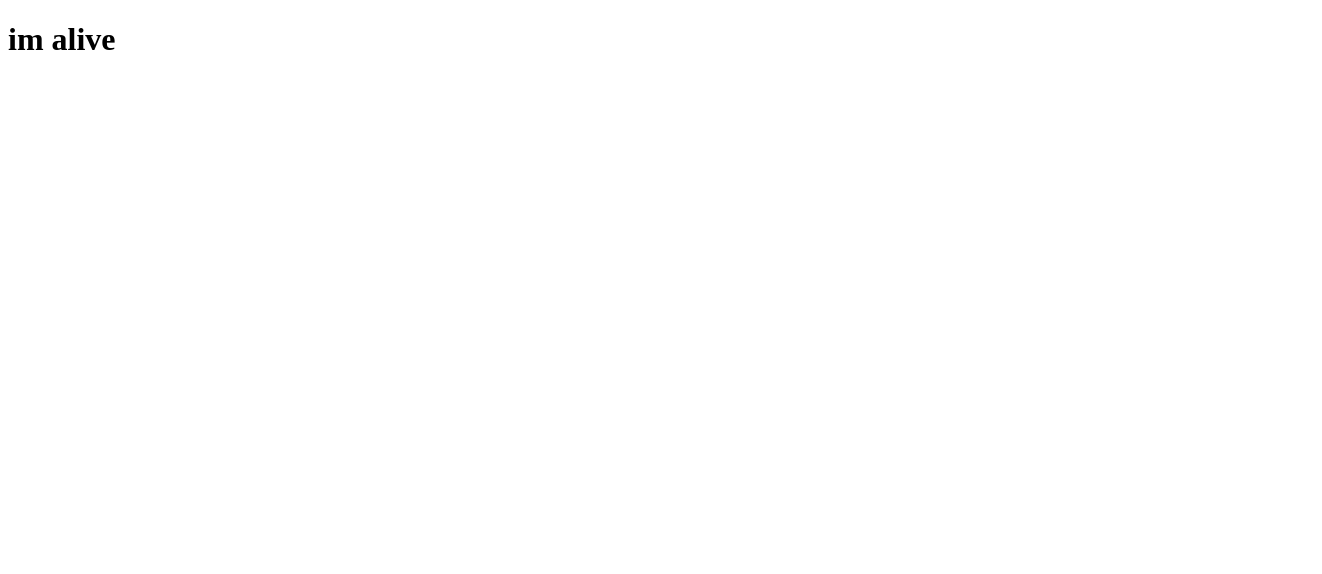
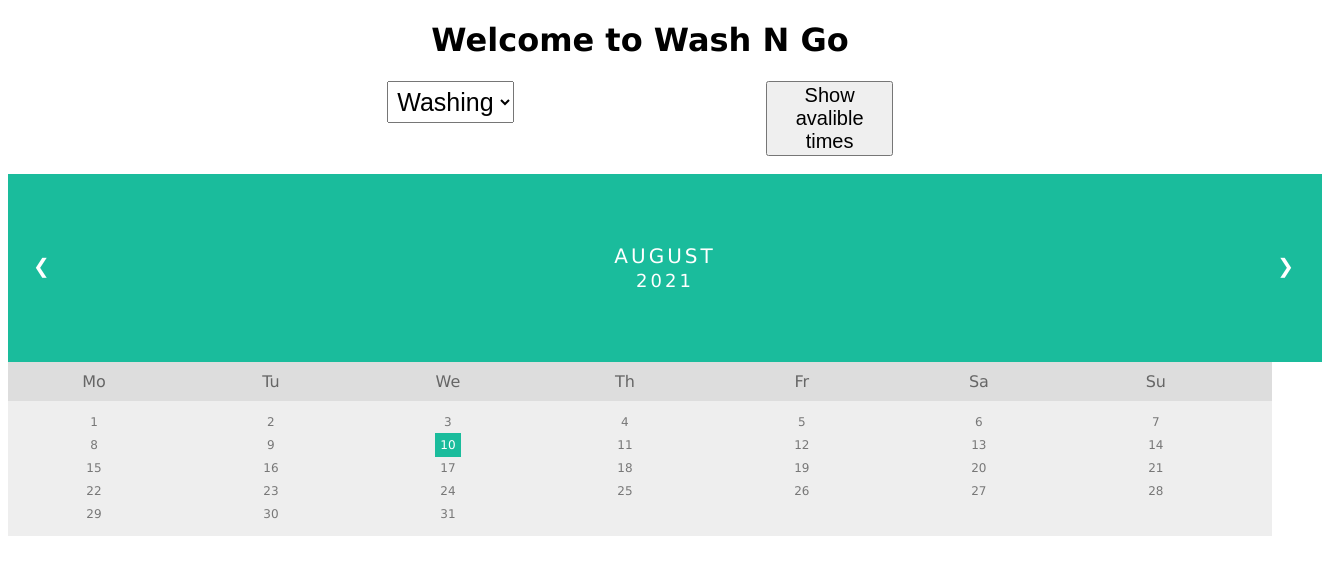
Before and after one commit to JohanK01/Wash-N-Go, a website: page public/html/app.html in a window 1280 px wide. Shown: the whole page, 1322 px wide, since content can reach past the window. Drawn offline with Linux system fonts and the light colour scheme.

Commit message:
added a calendar and a button

```diff
--- a/public/css/app.css
+++ b/public/css/app.css
@@ -0,0 +1,97 @@
+#service{
+    width: 25%;
+    font-size: 25px;
+    text-align: center;
+    padding: 1%;
+    float:none;
+}
+#btnDrop{
+    width: 25%;
+    font-size: 20px;
+    text-align: center;
+    float:right;
+}
+
+.setting {
+    /* border: 2px solid red; */
+    width: 40%;
+    margin-left:auto;
+    margin-right:auto;
+}
+.space{
+    padding:2%;
+}
+
+ul {list-style-type: none;}
+body {font-family: Verdana, sans-serif;}
+
+/* Month header */
+.month {
+  padding: 70px 25px;
+  width: 100%;
+  background: #1abc9c;
+  text-align: center;
+}
+
+/* Month list */
+.month ul {
+  margin: 0;
+  padding: 0;
+}
+
+.month ul li {
+  color: white;
+  font-size: 20px;
+  text-transform: uppercase;
+  letter-spacing: 3px;
+}
+
+/* Previous button inside month header */
+.month .prev {
+  float: left;
+  padding-top: 10px;
+}
+
+/* Next button */
+.month .next {
+  float: right;
+  padding-top: 10px;
+}
+
+/* Weekdays (Mon-Sun) */
+.weekdays {
+  margin: 0;
+  padding: 10px 0;
+  background-color:#ddd;
+}
+
+.weekdays li {
+  display: inline-block;
+  width: 13.6%;
+  color: #666;
+  text-align: center;
+}
+
+/* Days (1-31) */
+.days {
+  padding: 10px 0;
+  background: #eee;
+  margin: 0;
+}
+
+.days li {
+  list-style-type: none;
+  display: inline-block;
+  width: 13.6%;
+  text-align: center;
+  margin-bottom: 5px;
+  font-size:12px;
+  color: #777;
+}
+
+/* Highlight the "current" day */
+.days li .active {
+  padding: 5px;
+  background: #1abc9c;
+  color: white !important
+}
--- a/public/html/app.html
+++ b/public/html/app.html
@@ -1,12 +1,81 @@
 <!DOCTYPE html>
 <html lang="en">
+
 <head>
     <meta charset="UTF-8">
     <meta http-equiv="X-UA-Compatible" content="IE=edge">
     <meta name="viewport" content="width=device-width, initial-scale=1.0">
     <title>Wash N Go</title>
+    <link rel="stylesheet" href="../css/app.css">
 </head>
+
 <body>
-    <h1>im alive</h1>
+    <h1 style="text-align: center;">Welcome to Wash N Go</h1>
+
+   <div class ="setting">
+    <select name="service" id="service">
+        <option value="Washing">Washing</option>
+        <option value="DryCleaning">DryCleaning</option>
+
+    </select>
+     <button id="btnDrop" onclick="ShowTime()">Show avalible times</button>
+  </div>
+<div class ="space"></div>
+  <div class="month">
+    <ul>
+      <li class="prev">&#10094;</li>
+      <li class="next">&#10095;</li>
+      <li>August<br><span style="font-size:18px">2021</span></li>
+    </ul>
+  </div>
+
+  <ul class="weekdays">
+    <li>Mo</li>
+    <li>Tu</li>
+    <li>We</li>
+    <li>Th</li>
+    <li>Fr</li>
+    <li>Sa</li>
+    <li>Su</li>
+  </ul>
+
+  <ul class="days">
+    <li>1</li>
+    <li>2</li>
+    <li>3</li>
+    <li>4</li>
+    <li>5</li>
+    <li>6</li>
+    <li>7</li>
+    <li>8</li>
+    <li>9</li>
+    <li><span class="active">10</span></li>
+    <li>11</li>
+    <li>12</li>
+    <li>13</li>
+    <li>14</li>
+    <li>15</li>
+    <li>16</li>
+    <li>17</li>
+    <li>18</li>
+    <li>19</li>
+    <li>20</li>
+    <li>21</li>
+    <li>22</li>
+    <li>23</li>
+    <li>24</li>
+    <li>25</li>
+    <li>26</li>
+    <li>27</li>
+    <li>28</li>
+    <li>29</li>
+    <li>30</li>
+    <li>31</li>
+  </ul>
+
+    <script src="../js/app.js">
+
+    </script>
 </body>
+
 </html>
```
